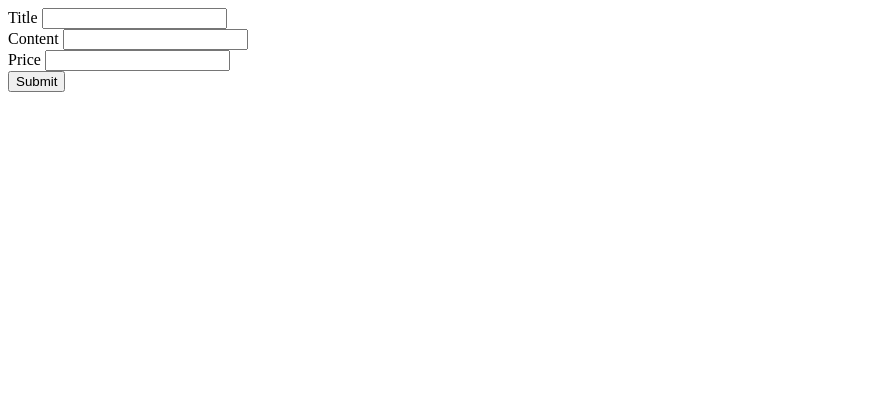
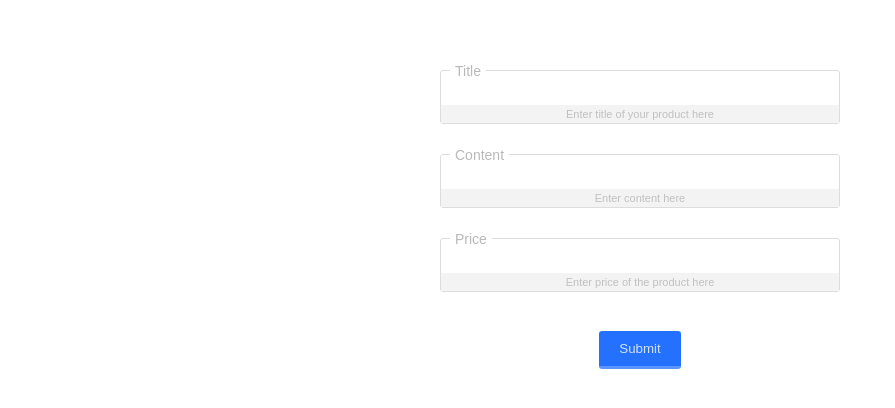
Before and after one commit to SashoStoichkov/TP-Flask-App, a Flask app: page /products/new/ in a window 1280 px wide. Shown: the top 408 px of the page, without its empty margins (0-895 px from the left). Run offline with Flask 2, Linux system fonts and the light colour scheme.

Commit message:
[templates/products] [add some styling]

```diff
--- a/templates/product/new_product.html
+++ b/templates/product/new_product.html
@@ -5,9 +5,151 @@
     <meta name="viewport" content="width=device-width, initial-scale=1.0">
     <meta http-equiv="X-UA-Compatible" content="ie=edge">
     <title>Add product</title>
+    <style type="text/css">
+        .form-style-7{
+            max-width:400px;
+            margin:50px auto;
+            background:#fff;
+            border-radius:2px;
+            padding:20px;
+            font-family: Georgia, "Times New Roman", Times, serif;
+        }
+        .form-style-7 h1{
+            display: block;
+            text-align: center;
+            padding: 0;
+            margin: 0px 0px 20px 0px;
+            color: #5C5C5C;
+            font-size:x-large;
+        }
+        .form-style-7 ul{
+            list-style:none;
+            padding:0;
+            margin:0;
+        }
+        .form-style-7 li{
+            display: block;
+            padding: 9px;
+            border:1px solid #DDDDDD;
+            margin-bottom: 30px;
+            border-radius: 3px;
+        }
+        .form-style-7 li:last-child{
+            border:none;
+            margin-bottom: 0px;
+            text-align: center;
+        }
+        .form-style-7 li > label{
+            display: block;
+            float: left;
+            margin-top: -19px;
+            background: #FFFFFF;
+            height: 14px;
+            padding: 2px 5px 2px 5px;
+            color: #B9B9B9;
+            font-size: 14px;
+            overflow: hidden;
+            font-family: Arial, Helvetica, sans-serif;
+        }
+        .form-style-7 input[type="text"],
+        .form-style-7 input[type="date"],
+        .form-style-7 input[type="datetime"],
+        .form-style-7 input[type="email"],
+        .form-style-7 input[type="number"],
+        .form-style-7 input[type="search"],
+        .form-style-7 input[type="time"],
+        .form-style-7 input[type="url"],
+        .form-style-7 input[type="password"],
+        .form-style-7 textarea,
+        .form-style-7 select
+        {
+            box-sizing: border-box;
+            -webkit-box-sizing: border-box;
+            -moz-box-sizing: border-box;
+            width: 100%;
+            display: block;
+            outline: none;
+            border: none;
+            height: 25px;
+            line-height: 25px;
+            font-size: 16px;
+            padding: 0;
+            font-family: Georgia, "Times New Roman", Times, serif;
+        }
+        .form-style-7 input[type="text"]:focus,
+        .form-style-7 input[type="date"]:focus,
+        .form-style-7 input[type="datetime"]:focus,
+        .form-style-7 input[type="email"]:focus,
+        .form-style-7 input[type="number"]:focus,
+        .form-style-7 input[type="search"]:focus,
+        .form-style-7 input[type="time"]:focus,
+        .form-style-7 input[type="url"]:focus,
+        .form-style-7 input[type="password"]:focus,
+        .form-style-7 textarea:focus,
+        .form-style-7 select:focus
+        {
+        }
+        .form-style-7 li > span{
+            background: #F3F3F3;
+            display: block;
+            padding: 3px;
+            margin: 0 -9px -9px -9px;
+            text-align: center;
+            color: #C0C0C0;
+            font-family: Arial, Helvetica, sans-serif;
+            font-size: 11px;
+        }
+        .form-style-7 textarea{
+            resize:none;
+        }
+        .form-style-7 input[type="submit"],
+        .form-style-7 input[type="button"]{
+            background: #2471FF;
+            border: none;
+            padding: 10px 20px 10px 20px;
+            border-bottom: 3px solid #5994FF;
+            border-radius: 3px;
+            color: #D2E2FF;
+        }
+        .form-style-7 input[type="submit"]:hover,
+        .form-style-7 input[type="button"]:hover{
+            background: #6B9FFF;
+            color:#fff;
+        }
+    </style>
+    <script type="text/javascript">
+        //auto expand textarea
+        function adjust_textarea(h) {
+            h.style.height = "20px";
+            h.style.height = (h.scrollHeight)+"px";
+        }
+    </script>
 </head>
 <body>
-    <form action="/products/new/" method="post">
+    <form class="form-style-7" action="/products/new/" method="POST">
+        <ul>
+            <li>
+                <label for="title">Title</label>
+                <input type="text" name="title" maxlength="100" required>
+                <span>Enter title of your product here</span>
+            </li>
+            <li>
+                <label for="content">Content</label>
+                <textarea name="content" onkeyup="adjust_textarea(this)" required></textarea>
+                <span>Enter content here</span>
+            </li>
+            <li>
+                <label for="price">Price</label>
+                <input type="text" name="price" required>
+                <span>Enter price of the product here</span>
+            </li>
+            <li>
+                <input type="submit" value="Submit">
+            </li>
+        </ul>
+    </form>
+
+    <!-- <form action="/products/new/" method="post">
         <label>Title</label>
         <input name="title"/>
         </br>
@@ -18,6 +160,6 @@
         <input name="price"/>
         </br>
         <button type="submit">Submit</button>
-    </form>
+    </form> -->
 </body>
 </html>
```
